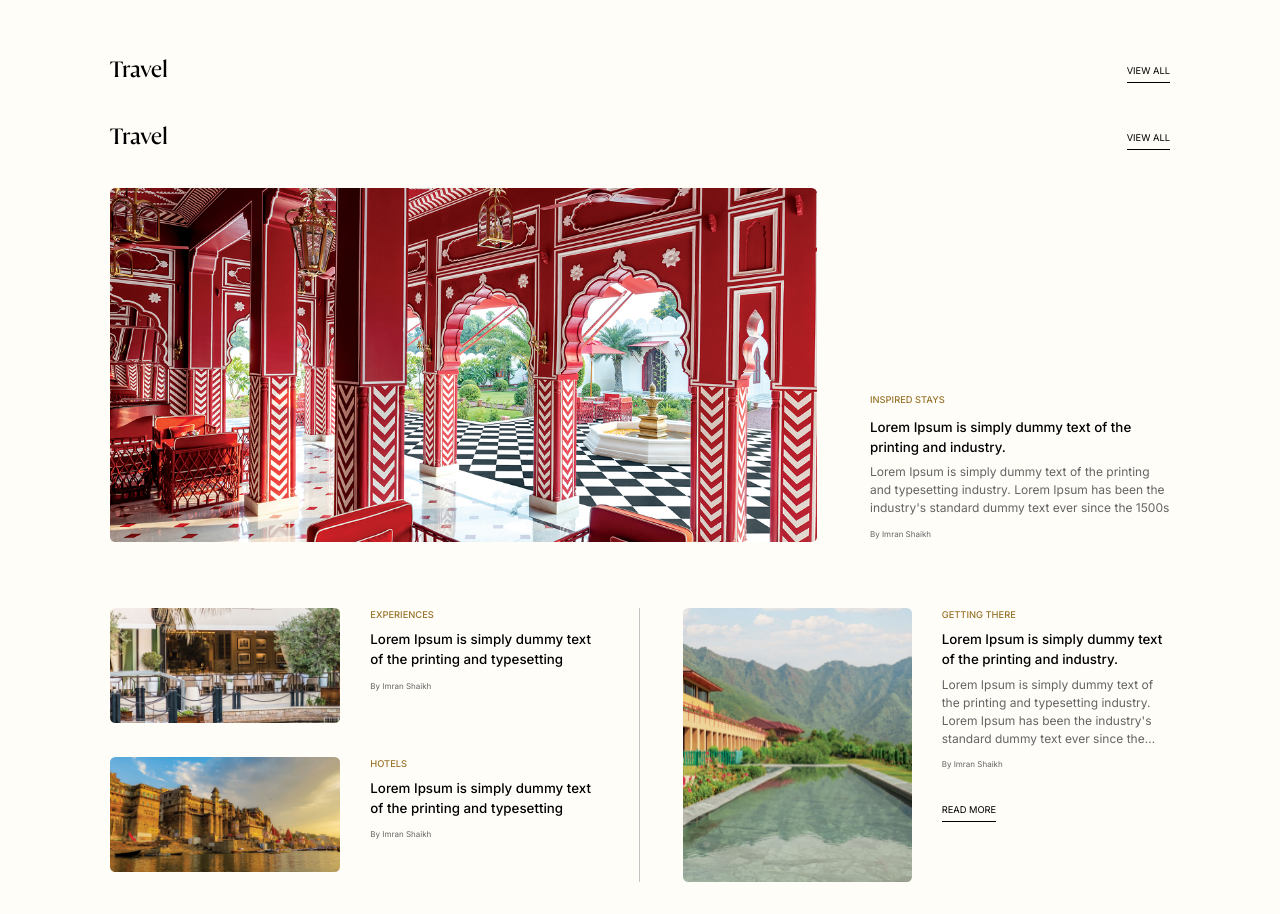
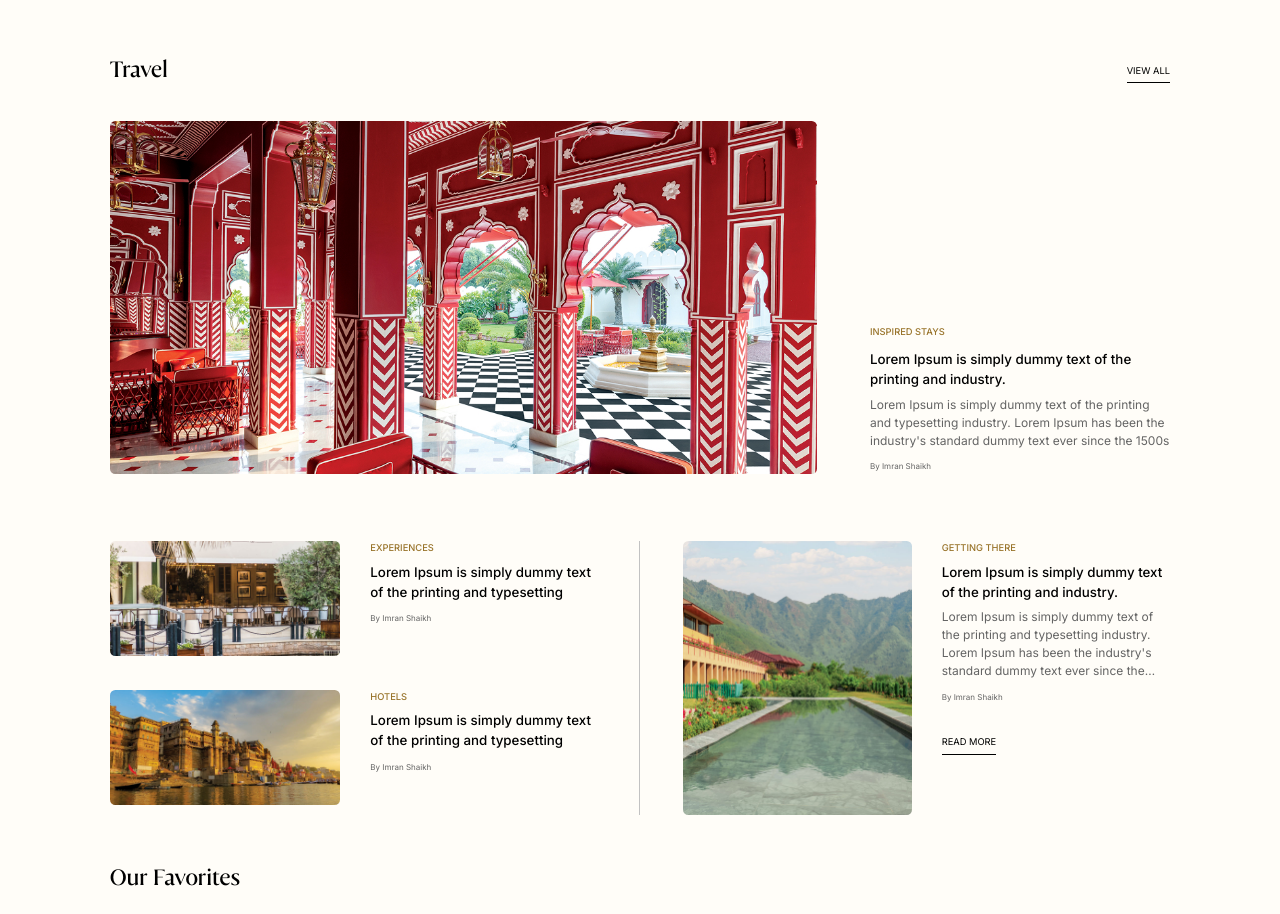
Before and after one commit to manojbhandi/soh, a Next.js app: page / in a window 1280 px wide. Shown: the part 5800-6714 px from the top of the page. Built offline with nearby package versions, Linux system fonts and the light colour scheme.

Commit message:
travel section heading fixed

```diff
--- a/components/Home/Sections/Travel/TravelArticles.jsx
+++ b/components/Home/Sections/Travel/TravelArticles.jsx
@@ -62,14 +62,7 @@ const TravelArticles = ({ data }) => {
         />
       ) : (
         <>
-          <div className="flex items-center mb-[20px] xl:mb-[2.604vw]">
-            <div className="flex-1">
-              <SubMainTitle title={"Travel"} customClass={"!mb-0"} />
-            </div>
-            <div className="flex-none">
-              <Cta url={"#"} name={"View All"} />
-            </div>
-          </div>
+
 
           <div className="lg:flex lg:items-end mb-[20px] lg:mb-[50px] xl:mb-[5.208vw]">
             <div className="lg:w-8/12">
```
